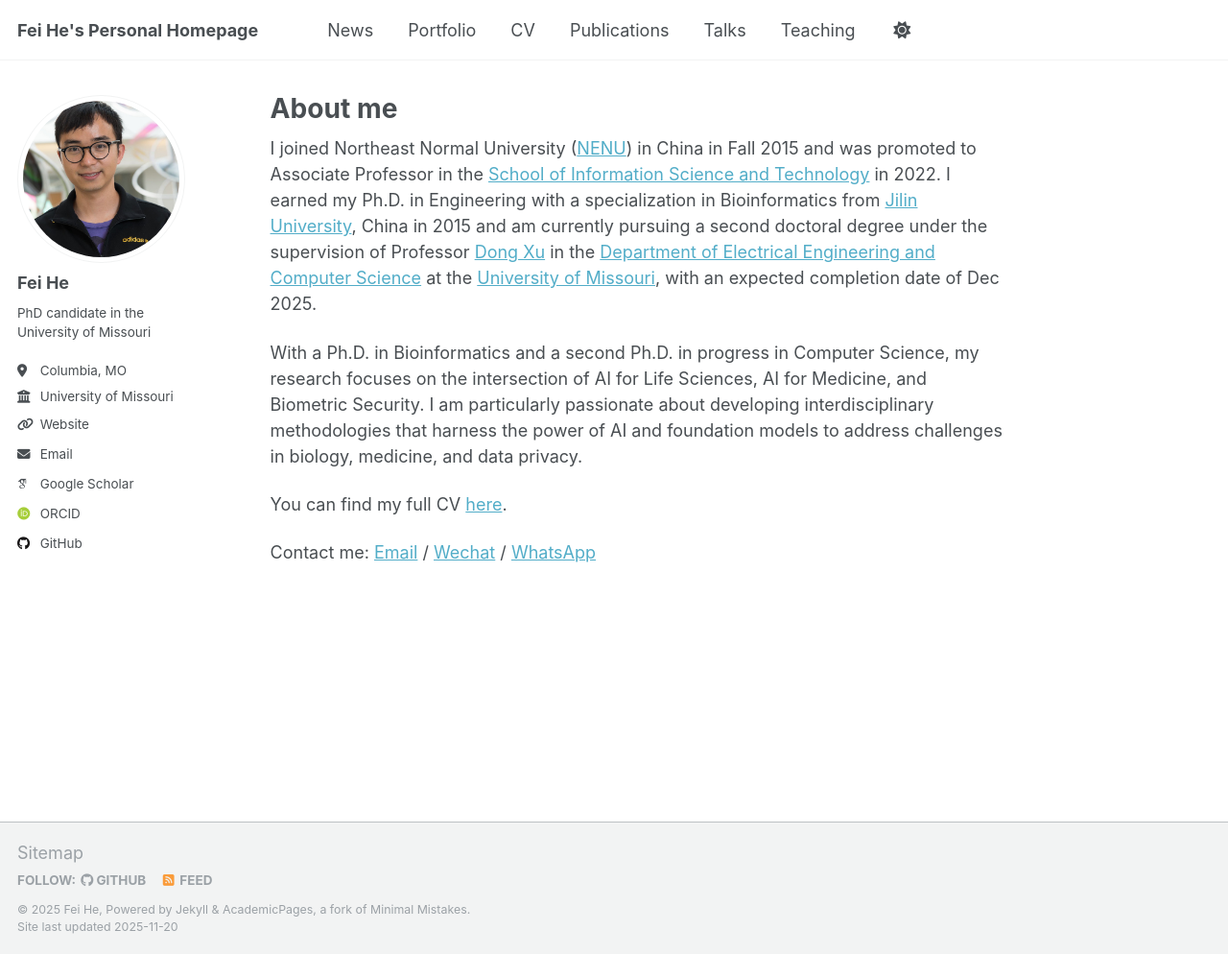
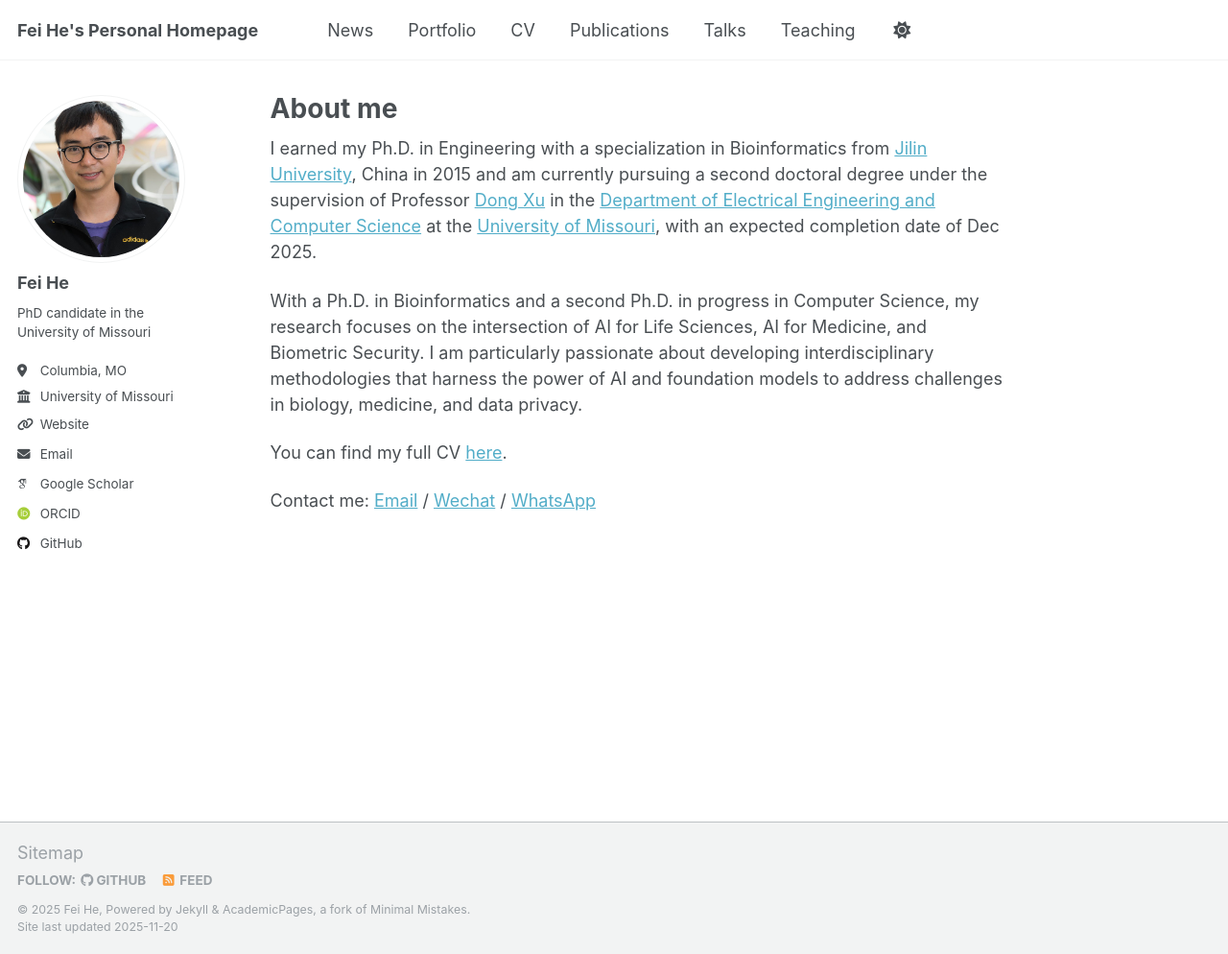
Before and after one commit to coffee19850519/coffee19850519.github.io, a Jekyll site: the page built from _pages/about.md, in a window 1280 px wide and 994 px high. Shown: the whole window at 96% size. Built offline with Jekyll 4.4.1, drawn with Linux system fonts in a browser that asks for light colours; some web fonts are replaced.

Commit message:
update news and CV

```diff
--- a/_pages/about.md
+++ b/_pages/about.md
@@ -7,7 +7,7 @@
   - /about.html
 ---
 
-I joined Northeast Normal University ([NENU](https://en.nenu.edu.cn/)) in China in Fall 2015 and was promoted to Associate Professor in the [School of Information Science and Technology](https://ist.nenu.edu.cn/) in 2022. I earned my Ph.D. in Engineering with a specialization in Bioinformatics from [Jilin University](https://www.jlu.edu.cn/), China in 2015 and am currently pursuing a second doctoral degree under the supervision of Professor [Dong Xu](https://engineering.missouri.edu/faculty/dong-xu/) in the [Department of Electrical Engineering and Computer Science](https://engineering.missouri.edu/departments/eecs/) at the [University of Missouri](https://missouri.edu/), with an expected completion date of Dec 2025.
+I earned my Ph.D. in Engineering with a specialization in Bioinformatics from [Jilin University](https://www.jlu.edu.cn/), China in 2015 and am currently pursuing a second doctoral degree under the supervision of Professor [Dong Xu](https://engineering.missouri.edu/faculty/dong-xu/) in the [Department of Electrical Engineering and Computer Science](https://engineering.missouri.edu/departments/eecs/) at the [University of Missouri](https://missouri.edu/), with an expected completion date of Dec 2025.
 
 With a Ph.D. in Bioinformatics and a second Ph.D. in progress in Computer Science, my research focuses on the intersection of AI for Life Sciences, AI for Medicine, and Biometric Security. I am particularly passionate about developing interdisciplinary methodologies that harness the power of AI and foundation models to address challenges in biology, medicine, and data privacy.
 
--- a/_pages/publications.html
+++ b/_pages/publications.html
@@ -7,7 +7,7 @@
 
 {% if site.author.googlescholar %}
   <div class="wordwrap">You can find a full publication list on my <a href="{{site.author.googlescholar}}">Google Scholar profile</a>.</div>
-  <div class="wordwrap">h-index:18, i10-index: 31, citation > 1300</div>
+  <div class="wordwrap">h-index:20, i10-index: 32, citation > 1400</div>
 {% endif %}
 
 {% include base_path %}
```
Also changed, not shown: _pages/cv.md (+1 -5 lines), _publications/2025-11-20.md (added, +22 -0 lines).
